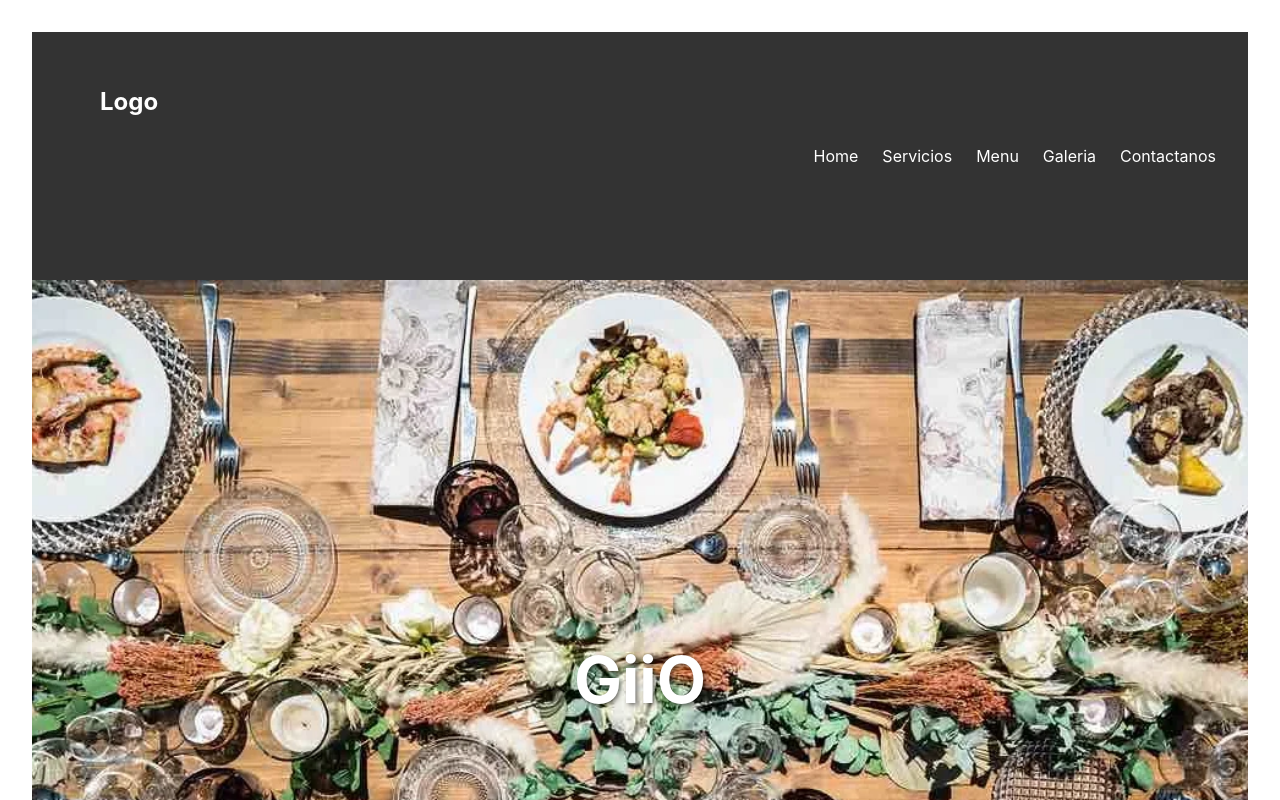
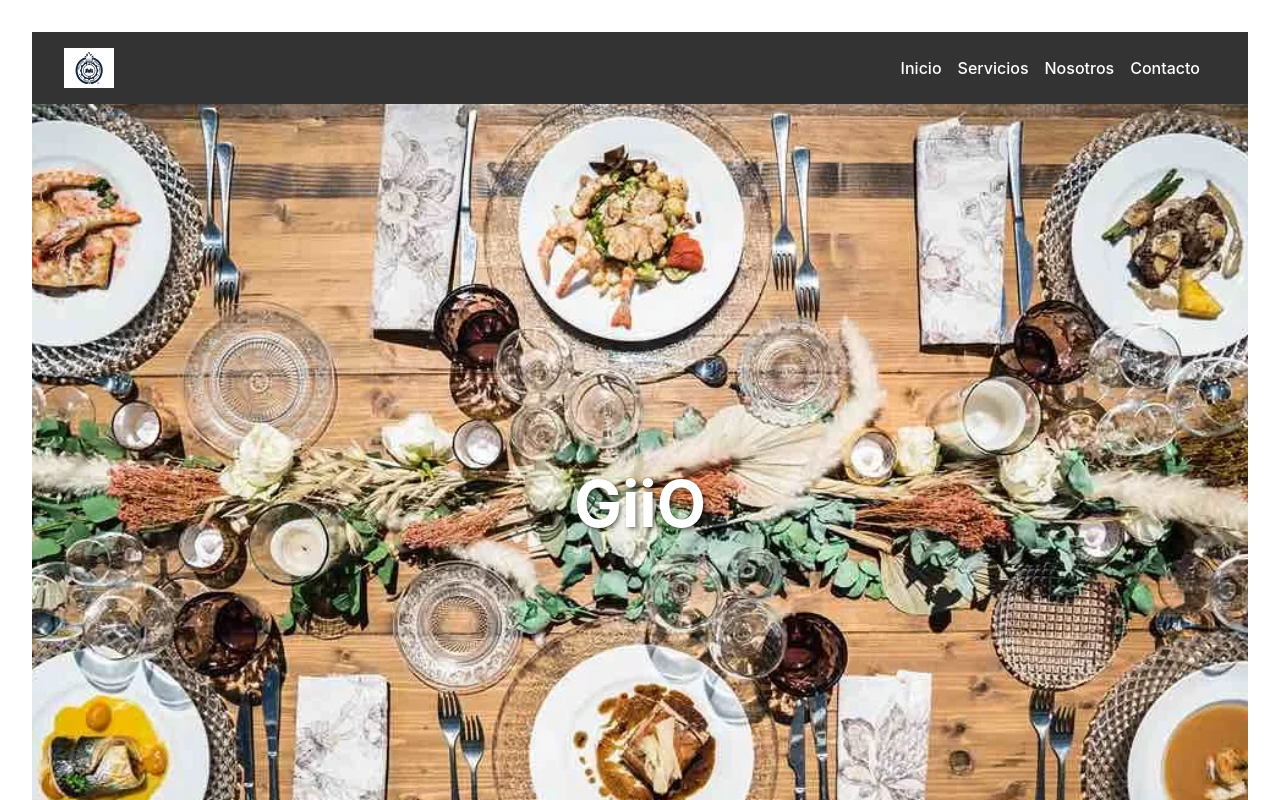
Before and after one commit to gmorenoyali/ProyectoFinal, a React (Vite) app: page / in a window 1280 px wide. Shown: the top 800 px of the page. Built offline with nearby package versions, Linux system fonts and the light colour scheme.

Commit message:
Logo para Navbar
Se modifico el componente Navbar.jsx para incluir logo

```diff
--- a/src/components/Navbar.jsx
+++ b/src/components/Navbar.jsx
@@ -1,17 +1,20 @@
 import React from 'react';
+/* import './Navbar.css'; */
+import '../styles/Navbar.css'
 
-import '../styles/Navbar.css'
+import logo from '../assets/pascual1.png';
 
 const Navbar = () => {
   return (
-    <nav>
-      <div className="logo">Logo</div>
-      <ul>
-        <li>Home</li>
-        <li>Servicios</li>
-        <li>Menu</li>
-        <li>Galeria</li>
-        <li>Contactanos</li>
+    <nav className="navbar">
+      <div className="navbar-logo-container">
+        <img src={logo} alt="Logo" className="navbar-logo" />
+      </div>
+      <ul className="navbar-menu">
+        <li className="navbar-item"><a href="#" className="navbar-link">Inicio</a></li>
+        <li className="navbar-item"><a href="#" className="navbar-link">Servicios</a></li>
+        <li className="navbar-item"><a href="#" className="navbar-link">Nosotros</a></li>
+        <li className="navbar-item"><a href="#" className="navbar-link">Contacto</a></li>
       </ul>
     </nav>
   );
--- a/src/styles/Navbar.css
+++ b/src/styles/Navbar.css
@@ -1,32 +1,38 @@
-nav {
+.navbar {
   display: flex;
-    justify-content: space-between;
-    align-items: center;
-    padding: 1rem 2rem;
-    background-color: #333;
-    color: #fff;
+  justify-content: space-between; /* Espacio entre los elementos */
+  align-items: center; /* Centrado vertical */
+  padding: 1rem 2rem; /* Espaciado interno */
+  background-color: #333; /* Color de fondo */
+  color: #fff; /* Color del texto */
 }
 
-  .logo {
-    font-size: 1.5rem;
-    font-weight: bold;
+.navbar-logo-container {
+  display: flex;
+  align-items: center;
 }
 
-  ul {
-    display: flex;
-    list-style: none;
+.navbar-logo {
+  width: 50px; /* Tamaño del logo */
+  margin-right: 1rem; /* Espacio a la derecha del logo */
 }
 
-  li {
-    margin-left: 1.5rem;
+.navbar-menu {
+  list-style-type: none; /* Eliminar viñetas */
+  margin: 0;
+  padding: 0;
+  display: flex;
 }
 
-  li a {
-    color: #fff;
-    text-decoration: none;
-    transition: color 0.3s;
+.navbar-item {
+  margin-right: 1rem; /* Espacio entre elementos del menú */
 }
 
-  li a:hover {
-    color: #f0a500;
+.navbar-link {
+  text-decoration: none; /* Quitar subrayado */
+  color: inherit; /* Heredar color */
 }
+
+.navbar-link:hover {
+  color: #f0a500; /* Cambio de color al pasar el cursor */
+}
```
Lines whose indentation alone changed are shown as unchanged.
